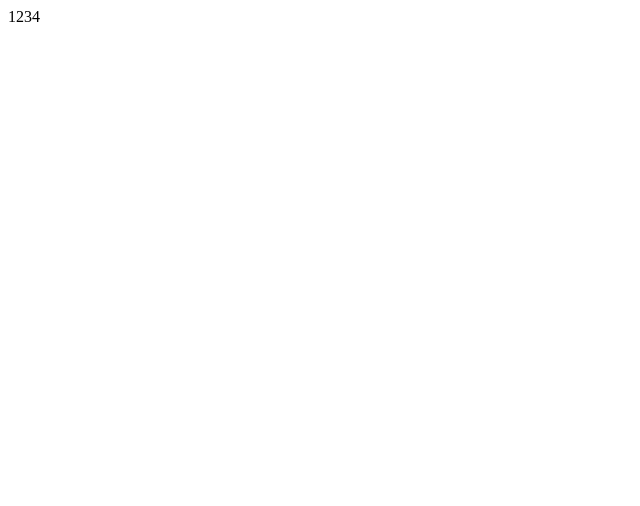
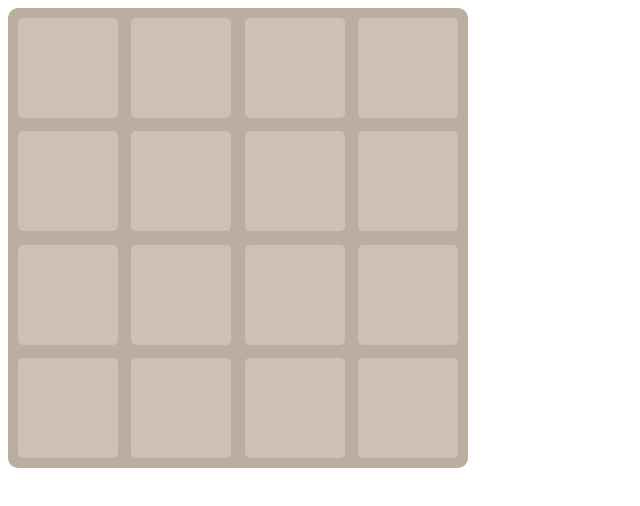
Before and after one commit to VildanovDenis/15-game, a React app: page / in a window 1280 px wide. Shown: the top 506 px of the page, without its empty margins (0-640 px from the left). Built offline with nearby package versions, Linux system fonts and the light colour scheme.

Commit message:
Создает контейнер для игры и делает частичную стилизацию

```diff
--- a/src/components/GameContainer/index.jsx
+++ b/src/components/GameContainer/index.jsx
@@ -1,6 +1,57 @@
 import React from 'react';
 import styled from 'styled-components';
 
-class GameContainer extends React.Component {
+const StyledWrapper = styled.section`
+    height: 475px;
+    position: relative;
+    width: 475px;
+`;
 
+const StyledBg = styled.div`
+    align-content: space-between;
+    background-color: #bbada0;
+    border-radius: 10px;
+    display: flex;
+    flex-direction: row;
+    flex-wrap: wrap;
+    height: 450px;
+    justify-content: space-between;
+    padding: 5px;
+    position: absolute;
+    width: 450px;
+`;
+
+const StyledBgCell = styled.div`
+    margin: 5px;
+    background-color: rgba(238, 228, 218, 0.35);
+    height: 100px;
+    width: 100px;
+    border-radius: 5px;
+`;
+
+const StyledPlayground = styled(StyledBg)`
+    background-color: transparent;
+`;
+
+const StyledCell = styled(StyledBgCell)`
+`;
+
+export default class GameContainer extends React.Component {
+    render() {
+        return (
+            <StyledWrapper>
+                <StyledBg>
+                    {bgCellArr.map( id => <StyledBgCell key={id} /> )}
+                </StyledBg>
+
+                <StyledPlayground>
+                    <div></div>
+                </StyledPlayground>
+            </StyledWrapper>
+        )
+    }
 }
+
+const bgCellArr = [
+    0, 1, 2, 3, 4, 5, 6, 7, 8, 9, 10, 11, 12, 13, 14, 15
+]
--- a/src/components/app.jsx
+++ b/src/components/app.jsx
@@ -1,9 +1,13 @@
 import React from 'react';
+
+import GameContainer from './GameContainer/index.jsx';
 
 export default class App extends React.Component {
     render() {
         return (
-            <div>1234</div>
+            <React.Fragment>
+                <GameContainer />
+            </React.Fragment>
         )
     }
 }
```
